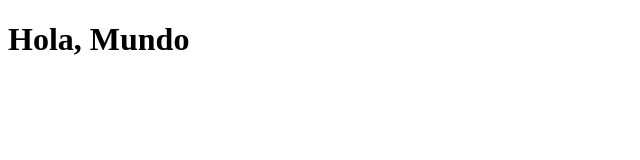
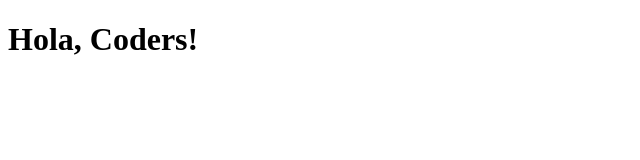
Before and after one commit to sofianutria/PruebaGit, a plain HTML site: page index.html in a window 1280 px wide. Shown: the full height of the page, 0-640 px from the left. Drawn offline with Linux system fonts and the light colour scheme.

Commit message:
hola coders Lara

```diff
--- a/index.html
+++ b/index.html
@@ -6,6 +6,6 @@
     <title>Document</title>
 </head>
 <body>
-    <h1>Hola, Mundo</h1>
+    <h1>Hola, Coders!</h1>
 </body>
 </html>
```
